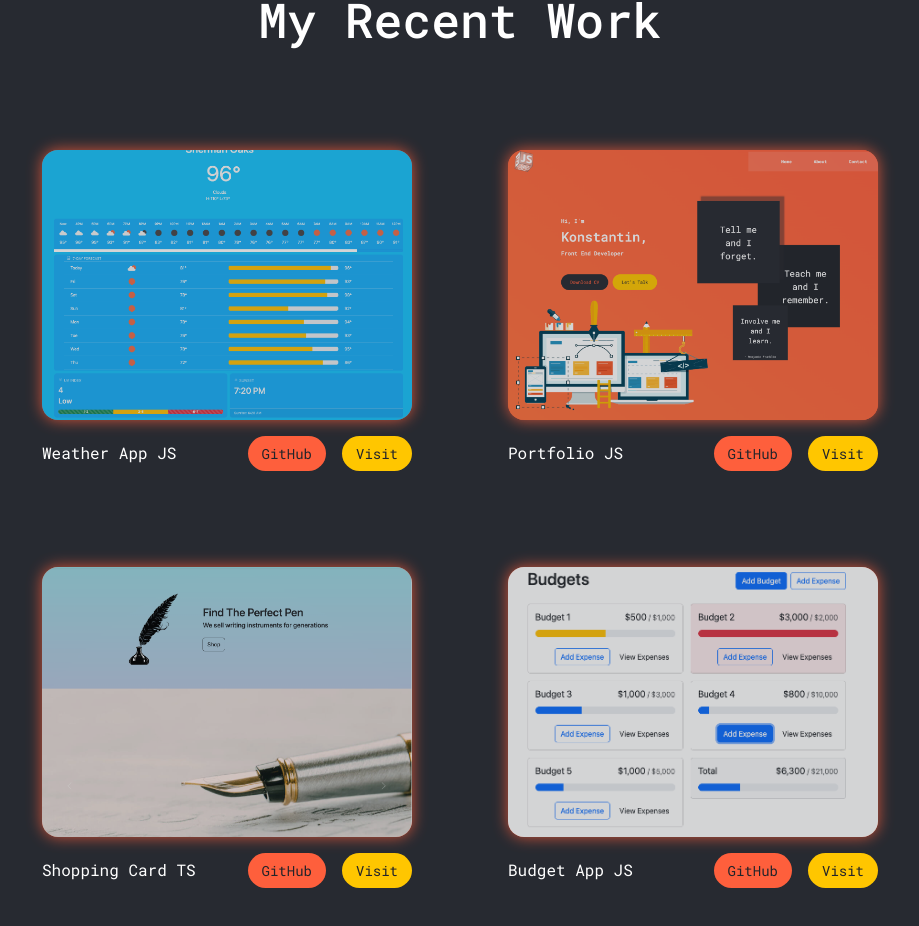
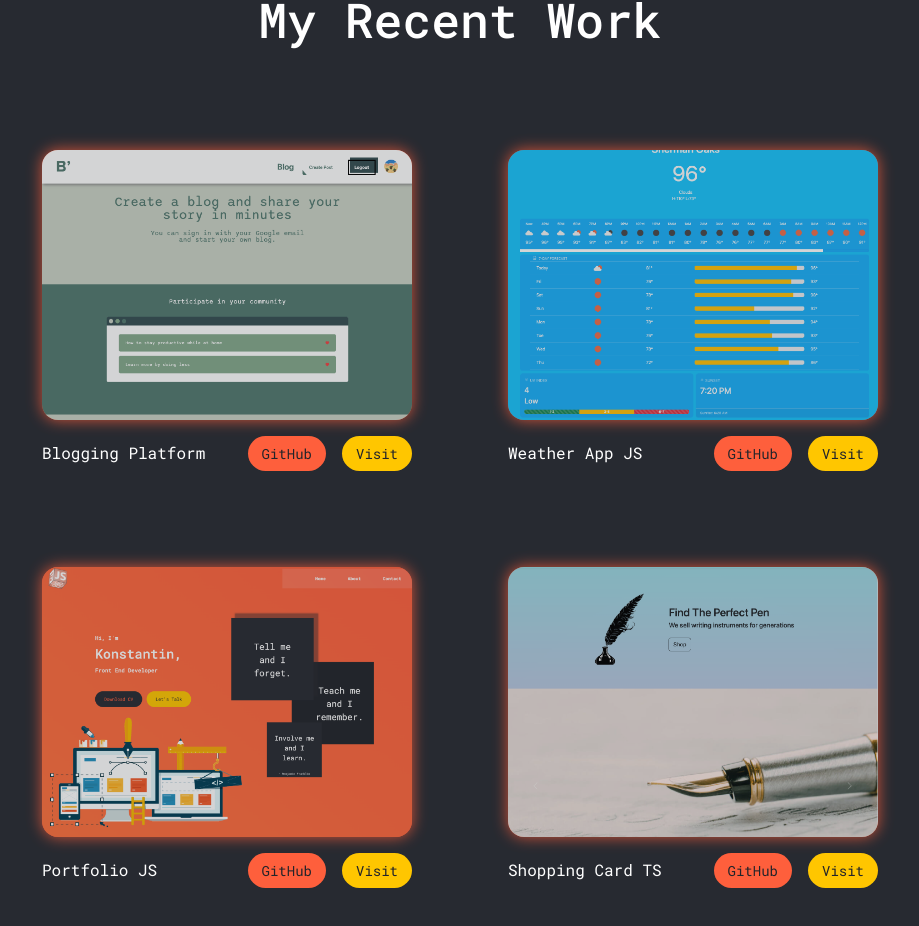
Before and after one commit to nikolaevK/Portfolio, a React (Create React App) app: page /about in a window 1280 px wide. Shown: the part 1847-2773 px from the top of the page, without its empty margins (180-1099 px from the left). Built offline with nearby package versions, Linux system fonts and the light colour scheme.

Commit message:
Resume and New App

```diff
--- a/src/components/portfolio/Portfolio.js
+++ b/src/components/portfolio/Portfolio.js
@@ -5,31 +5,39 @@ import weatherImg from "./weather_app.png";
 import shoppingImg from "./shopping_Card.png";
 import minesweeperImg from "./minesweeper.png";
 import portfolio from "./portfolio.png";
+import blog from "./blog.png";
 
 const data = [
   {
     id: 1,
+    image: blog,
+    title: "Blogging Platform",
+    github: "https://github.com/nikolaevK/Firebase_Blog",
+    visit: "https://celebrated-kulfi-06509e.netlify.app/",
+  },
+  {
+    id: 2,
     image: weatherImg,
     title: "Weather App JS",
     github: "https://github.com/nikolaevK/Weather-Application",
     visit: "https://frabjous-torte-84eace.netlify.app/",
   },
   {
-    id: 2,
+    id: 3,
     image: portfolio,
     title: "Portfolio JS",
     github: "https://github.com/nikolaevK/Portfolio",
     visit: "https://knikolaev.com/",
   },
   {
-    id: 3,
+    id: 4,
     image: shoppingImg,
     title: "Shopping Card TS",
     github: "https://github.com/nikolaevK/Web-Store-Add-To-Cart",
     visit: "https://gilded-cendol-93ca80.netlify.app",
   },
   {
-    id: 4,
+    id: 5,
     image: budgetImg,
     title: "Budget App JS",
     github: "https://github.com/nikolaevK/Budget-App",
@@ -37,7 +45,7 @@ const data = [
   },
 
   {
-    id: 5,
+    id: 6,
     image: minesweeperImg,
     title: "Minesweeper JS",
     github: "https://github.com/nikolaevK/Minesweeper-Clone",
```
Also changed, not shown: src/components/portfolio/blog.png (added), 1 other file (tests, documents, lock files or other folders).
